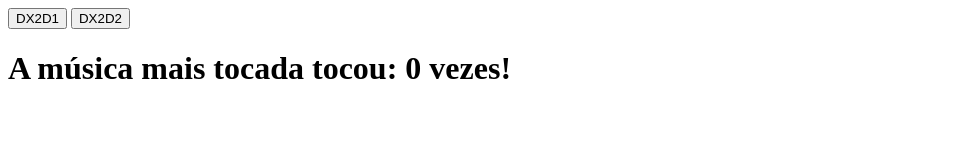
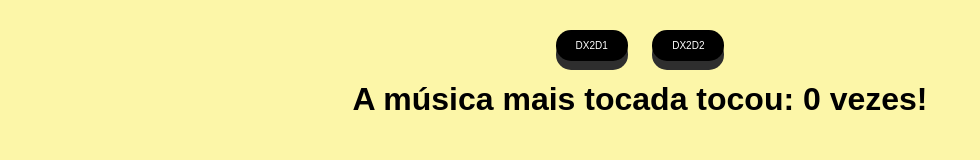
Before and after one commit to nucci07/dx2, a plain HTML site: page index.html in a window 1280 px wide. Shown: the whole page, without its empty margins (0-980 px from the left). Drawn offline with Linux system fonts and the light colour scheme.

Commit message:
Add files via upload

```diff
--- a/index.html
+++ b/index.html
@@ -2,16 +2,15 @@
     <meta charset="UTF-8">
     <meta name="viewport" content="width=device-width, initial-scale=1.0">
     <title>DX2</title>
-<link rel="stylesheet" href="style.css">
+    <link rel="stylesheet" href="style.css">
    <script src="main.js"></script>
 <head>
 </head>
 <body>
-
-    <button onclick="dx2d1()">DX2D1</button>
-    <button onclick="dx2d2()">DX2D2</button>
+<center>
+    <button class="button" onclick="dx2d1()">DX2D1</button>
+    <button class="button" onclick="dx2d2()">DX2D2</button>
     <h1>A música mais tocada tocou: 0 vezes!</h1>
-
-
-
-</body></html>
+</center>
+</body>
+</html>
--- a/style.css
+++ b/style.css
@@ -0,0 +1,36 @@
+*{
+    margin: 10px;
+    padding: 0;
+    box-sizing: border-box;
+    list-style: none;
+    text-decoration: none;
+  }
+
+  body{
+    background-color: rgb(252, 246, 168);
+    font-family: Arial, Helvetica, sans-serif;
+    color: rgb(0, 0, 0);
+  }
+
+  .button {
+    display: inline-block;
+    padding: 10px 20px;
+    font-size: 10px;
+    cursor: pointer;
+    text-align: center;
+    text-decoration: none;
+    outline: none;
+    color: #fff;
+    background-color: #000000;
+    border: none;
+    border-radius: 15px;
+    box-shadow: 0 9px rgb(46, 46, 46);
+  }
+
+  .button:hover {background-color: #000000}
+
+  .button:active {
+    background-color: #000000;
+    box-shadow: 0 5px rgb(0, 0, 0);
+    transform: translateY(2px);
+  }
```
